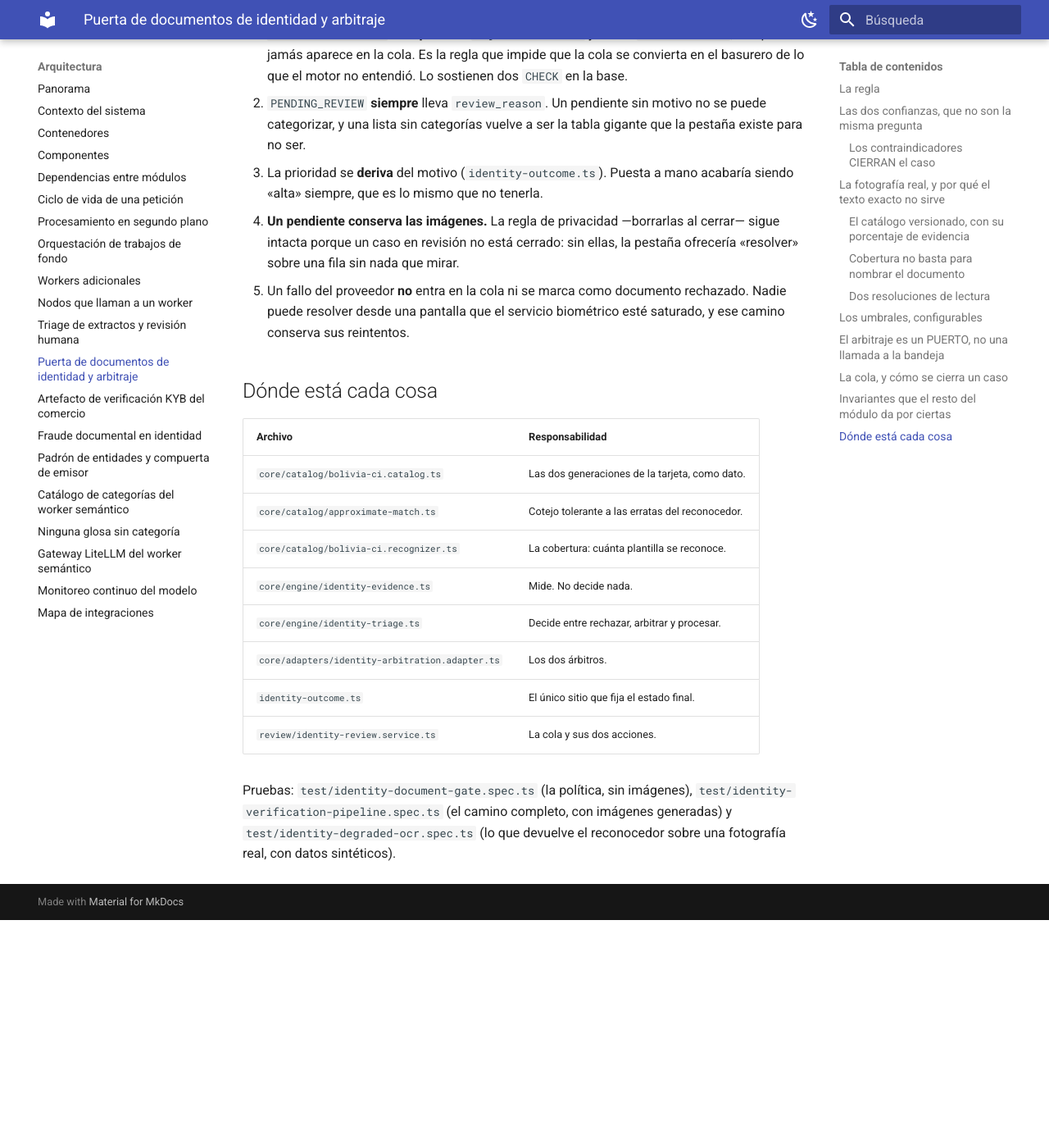
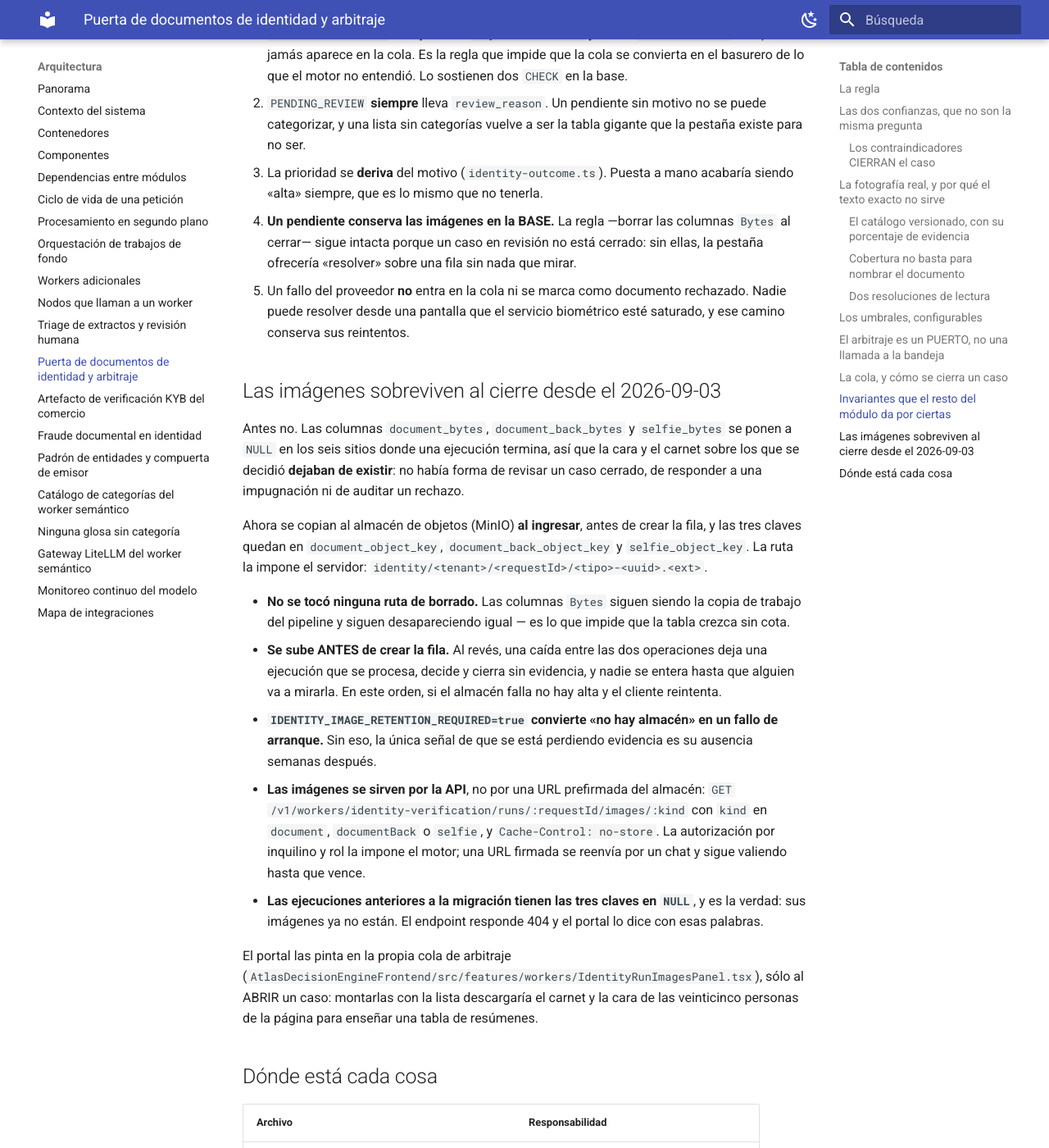
Before and after one commit to PabloArauzCaballero/AtlasDecisionEngineBackend, an MkDocs documentation site: the page built from docs/workers/identity-document-gate.md, in a window 1280 px wide and 1400 px high, scrolled down 5776 px. Shown: the whole window at 82% size. Built offline with MkDocs 1.6.1 and Material for MkDocs 9.7.7, drawn with Linux system fonts in a browser that asks for light colours; before the commit the page ends 6898 px from its top, so only the background shows below that; some of the changed text lies outside the part shown.

Commit message:
docs(openapi): el contrato vuelve a describir la aplicación real, y el logotipo declara su cuerpo
`openapi/openapi.json` estaba DESACTUALIZADO: le faltaban once operaciones que el
motor ya publicaba —las cuatro del logotipo de entidades, las cuatro de la cola
de arbitraje de identidad, el manifiesto del catálogo y el endpoint de imágenes
que se acaba de añadir— y varios enum sin sus valores nuevos
(`SUSPECTED_TAMPERING`, `TAMPERED_DOCUMENT`, `INSUFFICIENT_PERIOD`,
`STALE_PERIOD`, `ACTIVE_CONTENT`). No se pierde ningún valor: sólo se ponen al
día. Regenerado con `docs:openapi:generate`, desde la aplicación de verdad.

Al regenerarlo, `docs:openapi:check` destapó un defecto que llevaba tiempo oculto
por esa misma desactualización: **`GET .../institutions/{code}/logo` publicaba una
respuesta 200 SIN contenido.** `@ApiProduces` sólo dice en qué formatos puede
venir; sin `@ApiOkResponse`, un cliente generado desde el contrato cree que ese
endpoint no devuelve nada. La regla es fallo duro y ahora vuelve a cumplirse:
232/232 operaciones con esquema.

El manual de la puerta de identidad documenta que las imágenes sobreviven al
cierre desde el 2026-09-03: dónde quedan, por qué se suben antes de crear la
fila, que las columnas `Bytes` se siguen borrando igual, y por qué se sirven por
la API y no por una URL prefirmada.

Evidencia: `docs:openapi:check` conforme, `docs:openapi:lint` válido,
`tsc --noEmit` y `eslint` limpios, 21 suites y 280 pruebas de instituciones,
identidad y extractos en verde.

Co-Authored-By: Claude Opus 5 (1M context) <noreply@anthropic.com>
Claude-Session: https://claude.ai/code/session_01AepjQiZtfVu4RZTuBvYAnb

```diff
--- a/docs/workers/identity-document-gate.md
+++ b/docs/workers/identity-document-gate.md
@@ -206,12 +206,42 @@ En el portal es la pestaña **Revisión** del worker de identidad
    existe para no ser.
 3. La prioridad se **deriva** del motivo (`identity-outcome.ts`). Puesta a mano acabaría
    siendo «alta» siempre, que es lo mismo que no tenerla.
-4. **Un pendiente conserva las imágenes.** La regla de privacidad —borrarlas al cerrar—
-   sigue intacta porque un caso en revisión no está cerrado: sin ellas, la pestaña ofrecería
-   «resolver» sobre una fila sin nada que mirar.
+4. **Un pendiente conserva las imágenes en la BASE.** La regla —borrar las columnas `Bytes`
+   al cerrar— sigue intacta porque un caso en revisión no está cerrado: sin ellas, la pestaña
+   ofrecería «resolver» sobre una fila sin nada que mirar.
 5. Un fallo del proveedor **no** entra en la cola ni se marca como documento rechazado.
    Nadie puede resolver desde una pantalla que el servicio biométrico esté saturado, y ese
    camino conserva sus reintentos.
+
+## Las imágenes sobreviven al cierre desde el 2026-09-03
+
+Antes no. Las columnas `document_bytes`, `document_back_bytes` y `selfie_bytes` se ponen a `NULL`
+en los seis sitios donde una ejecución termina, así que la cara y el carnet sobre los que se
+decidió **dejaban de existir**: no había forma de revisar un caso cerrado, de responder a una
+impugnación ni de auditar un rechazo.
+
+Ahora se copian al almacén de objetos (MinIO) **al ingresar**, antes de crear la fila, y las tres
+claves quedan en `document_object_key`, `document_back_object_key` y `selfie_object_key`. La ruta
+la impone el servidor: `identity/<tenant>/<requestId>/<tipo>-<uuid>.<ext>`.
+
+- **No se tocó ninguna ruta de borrado.** Las columnas `Bytes` siguen siendo la copia de trabajo
+  del pipeline y siguen desapareciendo igual — es lo que impide que la tabla crezca sin cota.
+- **Se sube ANTES de crear la fila.** Al revés, una caída entre las dos operaciones deja una
+  ejecución que se procesa, decide y cierra sin evidencia, y nadie se entera hasta que alguien va
+  a mirarla. En este orden, si el almacén falla no hay alta y el cliente reintenta.
+- **`IDENTITY_IMAGE_RETENTION_REQUIRED=true` convierte «no hay almacén» en un fallo de arranque.**
+  Sin eso, la única señal de que se está perdiendo evidencia es su ausencia semanas después.
+- **Las imágenes se sirven por la API**, no por una URL prefirmada del almacén:
+  `GET /v1/workers/identity-verification/runs/:requestId/images/:kind` con `kind` en `document`,
+  `documentBack` o `selfie`, y `Cache-Control: no-store`. La autorización por inquilino y rol la
+  impone el motor; una URL firmada se reenvía por un chat y sigue valiendo hasta que vence.
+- **Las ejecuciones anteriores a la migración tienen las tres claves en `NULL`**, y es la verdad:
+  sus imágenes ya no están. El endpoint responde 404 y el portal lo dice con esas palabras.
+
+El portal las pinta en la propia cola de arbitraje
+(`AtlasDecisionEngineFrontend/src/features/workers/IdentityRunImagesPanel.tsx`), sólo al ABRIR un
+caso: montarlas con la lista descargaría el carnet y la cara de las veinticinco personas de la
+página para enseñar una tabla de resúmenes.
 
 ## Dónde está cada cosa
 
@@ -225,6 +255,7 @@ En el portal es la pestaña **Revisión** del worker de identidad
 | `core/adapters/identity-arbitration.adapter.ts`      | Los dos árbitros.                                |
 | `identity-outcome.ts`                                | El único sitio que fija el estado final.         |
 | `review/identity-review.service.ts`                  | La cola y sus dos acciones.                      |
+| `common/storage/object-storage.service.ts`           | El almacén: dónde sobreviven las imágenes.       |
 
 Pruebas: `test/identity-document-gate.spec.ts` (la política, sin imágenes),
 `test/identity-verification-pipeline.spec.ts` (el camino completo, con imágenes generadas) y
```
Also changed, not shown: docs/reports/openapi-metrics.json (+8 -8 lines), 2 other files.
